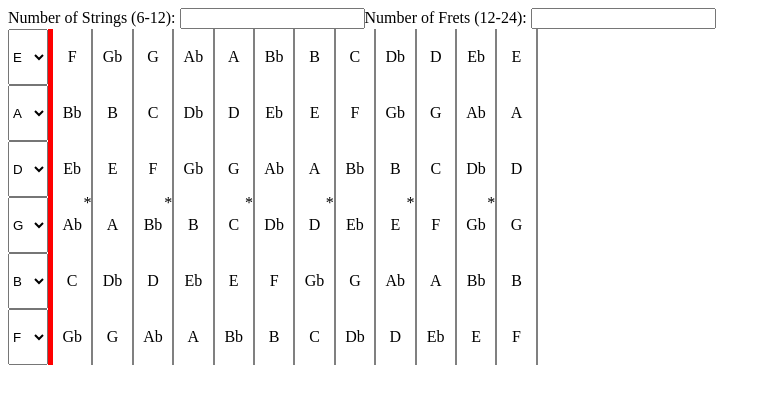
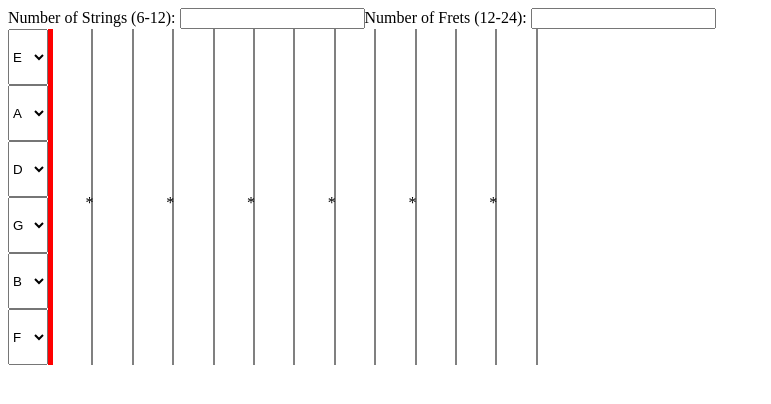
Before and after one commit to ShirelleW/RiffTheory, a Next.js app: page / in a window 1280 px wide. Shown: the top 404 px of the page, without its empty margins (0-771 px from the left). Built offline with nearby package versions, Linux system fonts and the light colour scheme.

Commit message:
Added SelectedNotesContext

```diff
--- /dev/null
+++ b/pages/Context/SelectedNotesContext.jsx
@@ -0,0 +1,3 @@
+import { createContext , useState } from "react";
+
+export const SelectedNotesContext = createContext();
--- a/pages/Controls.jsx
+++ b/pages/Controls.jsx
@@ -1,10 +1,13 @@
 import React from 'react'
 import { useState } from 'react';
 import { notes } from './utils';
+import { SelectedNotesContext } from './Context/SelectedNotesContext';
 import String from './String';
 import styles from '../styles/Styles.module.css'
 
 const Controls = () => {
+
+    const [selectedNotes, setSelectedNotes] = useState([])
 
     const [numOfStrings, setNumOfStrings] = useState(6)
     const [numOfFrets, setNumOfFrets] = useState(12);
@@ -65,12 +68,15 @@ const Controls = () => {
                                         notes.map((note) => <option value={note} >{note}</option>)
                                     }
                                 </select>
+                                <SelectedNotesContext.Provider value={{selectedNotes, setSelectedNotes}}>
                                     <String
                                         numOfStrings={numOfStrings}
                                         numOfFrets={numOfFrets}
                                         stringNum={stringNotePairs[0]}
                                         currentString={stringNotePairs}
                                     />
+                                </SelectedNotesContext.Provider>
+
                             </div>
 
                         )
--- a/pages/Frets.jsx
+++ b/pages/Frets.jsx
@@ -1,22 +1,37 @@
-import React from 'react'
+import React, { useContext } from 'react'
 import styles from '../styles/Styles.module.css'
+import { SelectedNotesContext } from './Context/SelectedNotesContext'
 
-export const Frets = ( { stringNum, numOfStrings, stringNoteLayout } ) => {
+export const Frets = ({ stringNum, numOfStrings, stringNoteLayout }) => {
 
+    // button that shows all notes
+
+    const {selectedNotes, setSelectedNotes} = useContext(SelectedNotesContext)
     const oddFretInlay = Math.floor(numOfStrings / 2)
+
+    const toggleNoteView = (note) => {
+        console.log(note)
+        if (selectedNotes.includes(note)) {
+            setSelectedNotes(selectedNotes.filter((ele) => ele != note))
+        } else (
+            setSelectedNotes([...selectedNotes, note])
+        )
+    }
 
     return (
         <div className={styles.frets}>
             {
-           stringNoteLayout.map((note) =>
-           stringNoteLayout.indexOf(note) % 2 === 0 && Number(stringNum) === oddFretInlay ?
+                stringNoteLayout.map((note, i) =>
+                    i % 2 === 0 && Number(stringNum) === oddFretInlay ?
                         <div className={styles.individualNotesOddFret}>
-                <div>{note}</div>
+                             <div onClick={() => toggleNoteView(note)} className={styles.individualNotes}>{selectedNotes.includes(note) && note}</div>
                             <div className={styles.oddFretInlay}>*</div>
                         </div> :
-            <div className={styles.individualNotes}>{note}</div>
+                        <div onClick={() => toggleNoteView(note)} className={styles.individualNotes}>{selectedNotes.includes(note) && note}</div>
                 )
             }
         </div>
     )
 }
+
+export default Frets;
--- a/styles/Styles.module.css
+++ b/styles/Styles.module.css
@@ -27,9 +27,6 @@
 }
 
 .individualNotesOddFret{
-    width: 3vw;
-    height: 7vh;
-    border-right: 2px solid gray;
     display: flex;
     justify-content: center;
     align-items: center;
```
Also changed, not shown: pages/String.jsx (+2 -5 lines). Lines whose indentation alone changed are shown as unchanged.
